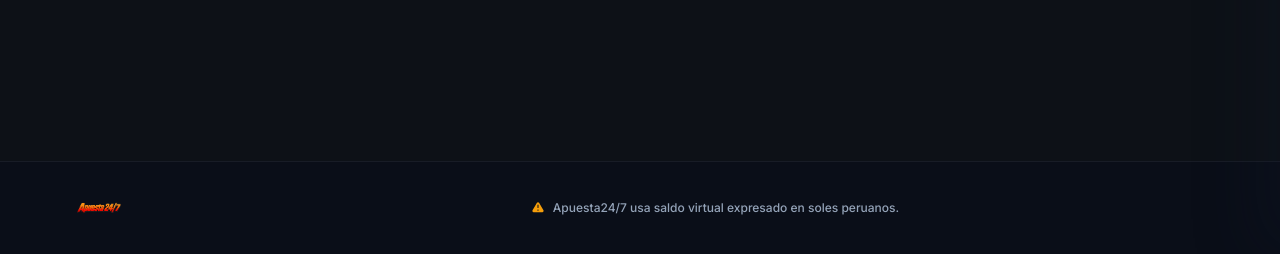
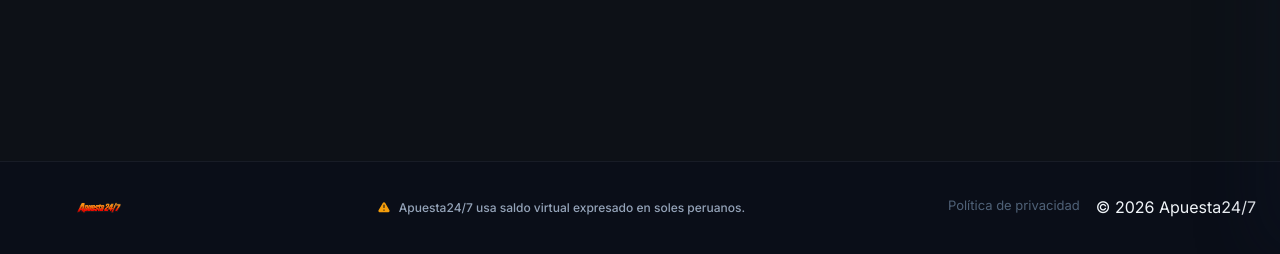
Before and after one commit to GE-31/apuestas, a Django app: template templates/panel/eventos.html in a window 1280 px wide. Shown: the part 546-800 px from the top of the page. Run offline with Django 5.2, Linux system fonts and the light colour scheme; the template is opened without the code that fills it, so the values that code supplies are empty.

Commit message:
feat(footer): agregar enlace de politica de privacidad y copyright

```diff
--- a/templates/base.html
+++ b/templates/base.html
@@ -147,10 +147,12 @@
       </div>
 
       <div class="footer-links">
+        <a href="/politica-privacidad/" class="footer-link">Pol&iacute;tica de privacidad</a>
         {% if request.user.is_staff or request.user.is_superuser %}
         <a href="/api/" class="footer-link">Docs API</a>
         <a href="/admin/" class="footer-link">Admin</a>
         {% endif %}
+        <span class="footer-copy">&copy; 2026 Apuesta24/7</span>
       </div>
 
     </div>
```
